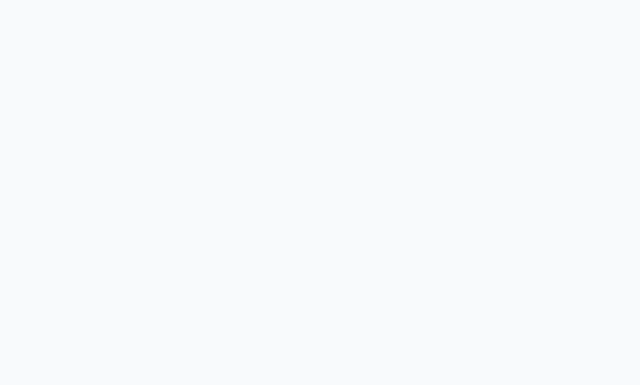
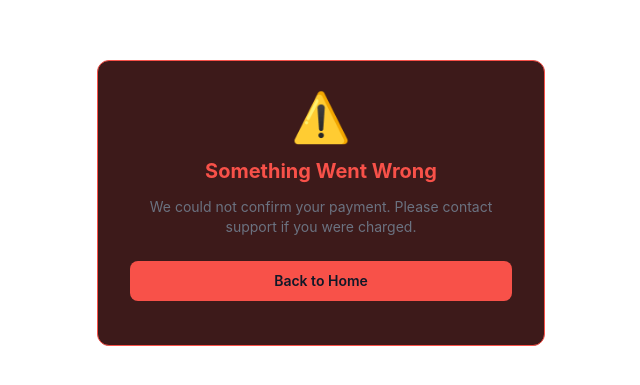
Before and after one commit to blessingsmikuwa/fourthYR-project, a React (Vite) app: page /payment/result in a window 1280 px wide. Before the commit this address had no page. Shown: the part 197-582 px from the top of the page, without its empty margins (319-959 px from the left). Built offline with nearby package versions, Linux system fonts and the light colour scheme.

Commit message:
fixed book payment result page

```diff
--- a/src/App.jsx
+++ b/src/App.jsx
@@ -15,6 +15,7 @@ import MyClasses from "./components/teacher-dashboard/MyClasses.jsx";
 import StudentProgress from "./components/teacher-dashboard/StudentProgress.jsx";
 import { refreshAccessToken } from "./components/utils/AuthUtils";
 import SchoolRegister from "./components/school/SchoolRegister.jsx";
+import PaymentResult from "./components/student-dashboard/PaymentResults.jsx";
 
 // Decodes JWT and returns expiry timestamp in ms
 function getTokenExpiry(token) {
@@ -84,6 +85,7 @@ function App() {
           <Route path="/" element={<Login />} />
           <Route path="/signup" element={<Signup />} />
           <Route path="/school/register" element={<SchoolRegister />} />
+          <Route path="/payment/result" element={<PaymentResult />} />
 
           {/* Dashboard Routes */}
           <Route path="/student"      element={<DashboardLayout><StudentDashboard /></DashboardLayout>} />
--- a/src/components/student-dashboard/PaymentResults.jsx
+++ b/src/components/student-dashboard/PaymentResults.jsx
@@ -1,100 +1,139 @@
 import React, { useEffect, useState } from 'react';
-import { useSearchParams, useNavigate } from 'react-router-dom';
+import { useSearchParams } from 'react-router-dom';
 
-const PaymentResult = () => {
-  const [params]  = useSearchParams();
-  const navigate  = useNavigate();
-  const [countdown, setCountdown] = useState(5);
+const API_BASE = import.meta.env.VITE_API_URL ?? 'http://localhost:3000';
 
-  const status     = params.get('status');   // success | pending | failed | error
-  const txRef      = params.get('tx_ref');
-  const resourceId = params.get('resourceId');
+export default function PaymentResult() {
+  const [searchParams] = useSearchParams();
+  const status     = searchParams.get('status');
+  const txRef      = searchParams.get('tx_ref');
+  const resourceId = searchParams.get('resourceId');
+
+  const [verifying, setVerifying]   = useState(status === 'success');
+  const [finalStatus, setFinalStatus] = useState(status);
 
   useEffect(() => {
-    const target = '/books/premium';
-    const timer = setInterval(() => {
-      setCountdown(c => {
-        if (c <= 1) {
-          clearInterval(timer);
-          navigate(target);
+    if (status !== 'success' || !txRef) {
+      setVerifying(false);
+      return;
     }
-        return c - 1;
-      });
-    }, 1000);
-    return () => clearInterval(timer);
-  }, [navigate, status]);
+    const token = localStorage.getItem('accessToken');
+    if (!resourceId || !token) {
+      setFinalStatus('success');
+      setVerifying(false);
+      return;
+    }
+    fetch(`${API_BASE}/payment/has-access?resourceId=${resourceId}`, {
+      headers: {
+        'Content-Type': 'application/json',
+        Authorization: `Bearer ${token}`,
+      },
+    })
+      .then(r => r.json())
+      .then(d => setFinalStatus(d.hasAccess ? 'success' : 'pending'))
+      .catch(() => setFinalStatus('success'))
+      .finally(() => setVerifying(false));
+  }, []); // eslint-disable-line react-hooks/exhaustive-deps
 
   const config = {
     success: {
-      icon: '✅',
+      icon: '🎉',
       title: 'Payment Successful!',
-      message: 'Your book has been unlocked. You can now read and download it.',
+      message: 'Your purchase is confirmed. You can now read and download the book.',
       color: '#2ea043',
       bg: '#1a3a2a',
       border: '#2ea043',
+      primaryLabel: 'Go to My Books',
+      primaryPath: '/books/premium',
+      secondaryLabel: null,
     },
     pending: {
       icon: '⏳',
       title: 'Payment Pending',
-      message: 'Your payment is still being processed. Check back in a moment — your book will unlock automatically once confirmed.',
+      message: 'Your payment is being processed. The book will unlock automatically once confirmed — usually within a few minutes.',
       color: '#e3a525',
       bg: '#3a2a1a',
       border: '#e3a525',
+      primaryLabel: 'Go to My Books',
+      primaryPath: '/books/premium',
+      secondaryLabel: 'Back to Home',
+      secondaryPath: '/',
     },
     failed: {
       icon: '❌',
-      title: 'Payment Failed or Cancelled',
-      message: 'Your payment was not completed. No charges were made. You can try again anytime.',
+      title: 'Payment Failed',
+      message: 'Your payment did not go through. No charges were made.',
       color: '#f85149',
       bg: '#3d1a1a',
       border: '#f85149',
+      primaryLabel: 'Try Again',
+      primaryPath: '/books/premium',
+      secondaryLabel: 'Back to Home',
+      secondaryPath: '/',
     },
     error: {
       icon: '⚠️',
       title: 'Something Went Wrong',
-      message: 'We could not process your payment result. Please contact support if you were charged.',
+      message: 'We could not confirm your payment. Please contact support if you were charged.',
       color: '#f85149',
       bg: '#3d1a1a',
       border: '#f85149',
+      primaryLabel: 'Back to Home',
+      primaryPath: '/',
+      secondaryLabel: null,
     },
   };
 
-  const ui = config[status] ?? config.error;
+  const result = config[finalStatus] ?? config.error;
+
+  if (verifying) {
+    return (
+      <div className="min-h-screen bg-[#0d1117] flex items-center justify-center">
+        <div className="text-center text-[#8b949e]">
+          <div className="text-4xl mb-4">⏳</div>
+          <p className="text-sm">Confirming your payment…</p>
+        </div>
+      </div>
+    );
+  }
 
   return (
-    <div className="min-h-screen bg-[#0d1117] flex items-center justify-center p-6">
+    <div className="min-h-screen bg-[#0d1117] text-[#e6edf3] flex items-center justify-center p-6">
+      <div className="w-full max-w-md">
         <div
-        className="w-full max-w-md rounded-xl p-8 text-center"
-        style={{ backgroundColor: ui.bg, border: `1px solid ${ui.border}` }}
+          className="rounded-xl p-8 text-center"
+          style={{ backgroundColor: result.bg, border: `1px solid ${result.border}` }}
         >
-        <div className="text-6xl mb-4">{ui.icon}</div>
-        <h1 className="text-2xl font-bold mb-3" style={{ color: ui.color }}>
-          {ui.title}
-        </h1>
-        <p className="text-[#8b949e] text-sm mb-6">{ui.message}</p>
+          <div className="text-5xl mb-4">{result.icon}</div>
+          <h2 className="text-xl font-bold mb-3" style={{ color: result.color }}>
+            {result.title}
+          </h2>
+          <p className="text-sm text-[#8b949e] mb-6">{result.message}</p>
 
           {txRef && (
             <p className="text-xs text-[#6e7681] mb-6">
-            Transaction ref:{' '}
-            <span className="text-[#e6edf3] font-mono">{txRef}</span>
+              Reference: <span className="font-mono text-[#e6edf3]">{txRef}</span>
             </p>
           )}
 
-        <p className="text-xs text-[#6e7681] mb-4">
-          Redirecting to books in{' '}
-          <span style={{ color: ui.color }}>{countdown}s</span>…
-        </p>
+          <button
+            onClick={() => { window.location.href = result.primaryPath; }}
+            className="w-full py-2.5 rounded-lg text-sm font-semibold text-white transition mb-3"
+            style={{ backgroundColor: result.color }}
+          >
+            {result.primaryLabel}
+          </button>
 
+          {result.secondaryLabel && (
             <button
-          onClick={() => navigate('/books/premium')}
-          className="w-full py-2.5 rounded-lg text-sm font-semibold text-white transition"
-          style={{ backgroundColor: ui.color }}
+              onClick={() => { window.location.href = result.secondaryPath; }}
+              className="w-full py-2 rounded-lg text-xs text-[#8b949e] border border-[#21262d] hover:border-[#6e7681] transition"
             >
-          Go to Books Now
+              {result.secondaryLabel}
             </button>
+          )}
+        </div>
       </div>
     </div>
   );
-};
-
-export default PaymentResult;
+}
--- a/src/components/student-dashboard/books.jsx
+++ b/src/components/student-dashboard/books.jsx
@@ -15,14 +15,14 @@ const SUBJECT_ICONS = {
 };
 
 const Books = () => {
-  const [books, setBooks]                   = useState([]);
-  const [purchasedIds, setPurchasedIds]     = useState(new Set()); // ← real data
-  const [loading, setLoading]               = useState(true);
-  const [error, setError]                   = useState(null);
-  const [searchTerm, setSearchTerm]         = useState("");
-  const [selectedLevel, setSelectedLevel]   = useState("All Levels");
+  const [books, setBooks]                     = useState([]);
+  const [purchasedIds, setPurchasedIds]       = useState(new Set());
+  const [loading, setLoading]                 = useState(true);
+  const [error, setError]                     = useState(null);
+  const [searchTerm, setSearchTerm]           = useState("");
+  const [selectedLevel, setSelectedLevel]     = useState("All Levels");
   const [selectedSubject, setSelectedSubject] = useState("All Subjects");
-  const [currentPage, setCurrentPage]       = useState(1);
+  const [currentPage, setCurrentPage]         = useState(1);
   const [purchaseLoading, setPurchaseLoading] = useState(false);
   const itemsPerPage = 12;
   const location = useLocation();
@@ -42,9 +42,9 @@ const Books = () => {
     return 0;
   };
 
-  const isPaidBook   = (book) => parsePrice(book) > 0 || book.isPaid === true;
-  const hasAccess    = (book) =>
-    purchasedIds.has(book.id) ||        // ← checked against real DB data
+  const isPaidBook  = (book) => parsePrice(book) > 0 || book.isPaid === true;
+  const hasAccess   = (book) =>
+    purchasedIds.has(book.id) ||
     book.purchased === true ||
     book.isPurchased === true ||
     book.hasAccess === true;
@@ -57,14 +57,25 @@ const Books = () => {
     return `${currency} ${price.toFixed(2)}`;
   };
 
-  // ── Data fetching ─────────────────────────────────────────────────
+  // ── Fetch purchases helper (reused in two places) ─────────────────
+  const fetchPurchases = async () => {
+    if (!token) return;
+    try {
+      const res = await fetch(`${API_BASE}/payment/my-purchases`, { headers });
+      if (res.ok) {
+        const data = await res.json();
+        setPurchasedIds(new Set(data.purchased ?? []));
+      }
+    } catch {}
+  };
+
+  // ── Main data fetch ───────────────────────────────────────────────
   useEffect(() => {
     const fetchAll = async () => {
       try {
         setLoading(true);
         setError(null);
 
-        // 1. Fetch resources
         const resRes = await fetch(`${API_BASE}/resources`, { headers });
         if (!resRes.ok) throw new Error(`Failed to fetch resources: ${resRes.status}`);
         const resData = await resRes.json();
@@ -73,22 +84,9 @@ const Books = () => {
           : Array.isArray(resData)
           ? resData
           : [];
-        const filtered = all.filter((r) => r.form === "DOCUMENT");
-        setBooks(filtered);
+        setBooks(all.filter((r) => r.form === "DOCUMENT"));
 
-        // 2. Fetch the user's purchased resource IDs (only if logged in)
-        if (token) {
-          try {
-            const purchRes = await fetch(`${API_BASE}/payment/my-purchases`, { headers });
-            if (purchRes.ok) {
-              const purchData = await purchRes.json();
-              // purchData = { purchased: ["uuid1", "uuid2", ...] }
-              setPurchasedIds(new Set(purchData.purchased ?? []));
-            }
-          } catch {
-            // If the call fails we just show no purchases – not a fatal error
-          }
-        }
+        await fetchPurchases();
       } catch (err) {
         setError(err.message);
       } finally {
@@ -97,6 +95,18 @@ const Books = () => {
     };
 
     fetchAll();
+  }, []); // eslint-disable-line react-hooks/exhaustive-deps
+
+  // ── Re-fetch purchases if returning from a successful payment ─────
+  useEffect(() => {
+    const params = new URLSearchParams(window.location.search);
+    const status = params.get("status");
+    const resourceId = params.get("resourceId");
+
+    if (status === "success" && resourceId && token) {
+      fetchPurchases();
+      window.history.replaceState({}, "", window.location.pathname);
+    }
   }, []); // eslint-disable-line react-hooks/exhaustive-deps
 
   // ── Activity logging ──────────────────────────────────────────────
@@ -134,7 +144,6 @@ const Books = () => {
     setPurchaseLoading(true);
     setError(null);
     try {
-      // POST /payment/create-checkout-session
       const res = await fetch(`${API_BASE}/payment/create-checkout-session`, {
         method: "POST",
         headers,
@@ -147,7 +156,6 @@ const Books = () => {
       }
 
       const data = await res.json();
-      // PaymentService returns { checkoutUrl: "..." }
       const url = data?.checkoutUrl ?? data?.url;
       if (url) {
         window.location.href = url;
@@ -259,9 +267,7 @@ const Books = () => {
         {!loading && !error && (
           <div className="space-y-4 mt-4">
             {currentBooks.length === 0 ? (
-              <div className="text-center py-12 text-[#6e7681]">
-                No books found.
-              </div>
+              <div className="text-center py-12 text-[#6e7681]">No books found.</div>
             ) : (
               currentBooks.map((book, index) => (
                 <div
@@ -293,9 +299,7 @@ const Books = () => {
                           </span>
                         )}
                         {book.targetClass?.name && (
-                          <span className="text-[#6e7681]">
-                            {book.targetClass.name}
-                          </span>
+                          <span className="text-[#6e7681]">{book.targetClass.name}</span>
                         )}
                         <span
                           className={`text-xs px-2 py-0.5 rounded ${
@@ -304,9 +308,7 @@ const Books = () => {
                               : "bg-[#2ea043] text-white"
                           }`}
                         >
-                          {isPaidBook(book)
-                            ? `Paid • ${formatPrice(book)}`
-                            : "Free"}
+                          {isPaidBook(book) ? `Paid • ${formatPrice(book)}` : "Free"}
                         </span>
                         {hasAccess(book) && isPaidBook(book) && (
                           <span className="text-xs px-2 py-0.5 rounded bg-[#16a34a] text-white">
@@ -339,9 +341,7 @@ const Books = () => {
                           disabled={purchaseLoading}
                           className="bg-[#2563eb] text-white px-4 py-2 rounded text-sm font-semibold hover:bg-[#1d4ed8] disabled:opacity-60 whitespace-nowrap"
                         >
-                          {purchaseLoading
-                            ? "Processing…"
-                            : `Buy • ${formatPrice(book)}`}
+                          {purchaseLoading ? "Processing…" : `Buy • ${formatPrice(book)}`}
                         </button>
                       )}
                     </div>
```
Also changed, not shown: src/components/school/SchoolRegister.jsx (+0 -17 lines). Lines whose indentation alone changed are shown as unchanged.
